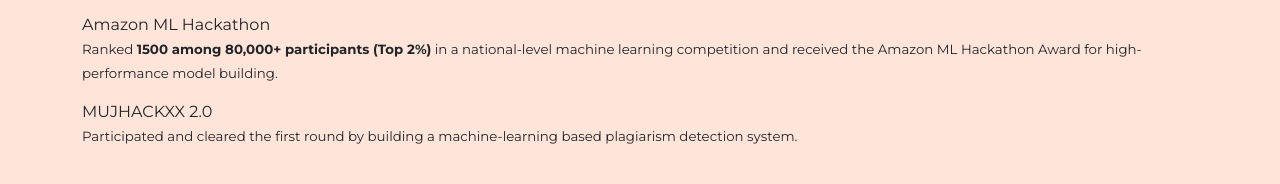
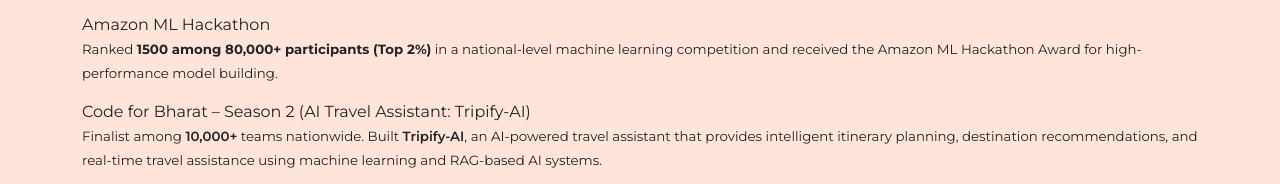
Before and after one commit to NituDudi/nitududi.github.io, a plain HTML site: page index.html in a window 1280 px wide. Shown: the part 1041-1225 px from the top of the page. Drawn offline with nearby package versions, Linux system fonts and the light colour scheme; a web font is replaced by a local one.

Commit message:
Update index.html

```diff
--- a/index.html
+++ b/index.html
@@ -90,6 +90,14 @@
                 Ranked <strong>1500 among 80,000+ participants (Top 2%)</strong> in a national-level machine learning competition and received the Amazon ML Hackathon Award for high-performance model building.
             </span>
         </div>
+        <div class="publication">
+        <p class="paper-topic">
+            Code for Bharat – Season 2 (AI Travel Assistant: Tripify-AI)
+        </p>
+        <span class="meta-data">
+            Finalist among <span class="award">10,000+</span> teams nationwide. Built <span class="award">Tripify-AI</span>, an AI-powered travel assistant that provides intelligent itinerary planning, destination recommendations, and real-time travel assistance using machine learning and RAG-based AI systems.
+        </span>
+    </div>
         <div class="publication">
             <p class="paper-topic">MUJHACKXX 2.0</p>
             <span class="meta-data">
```
